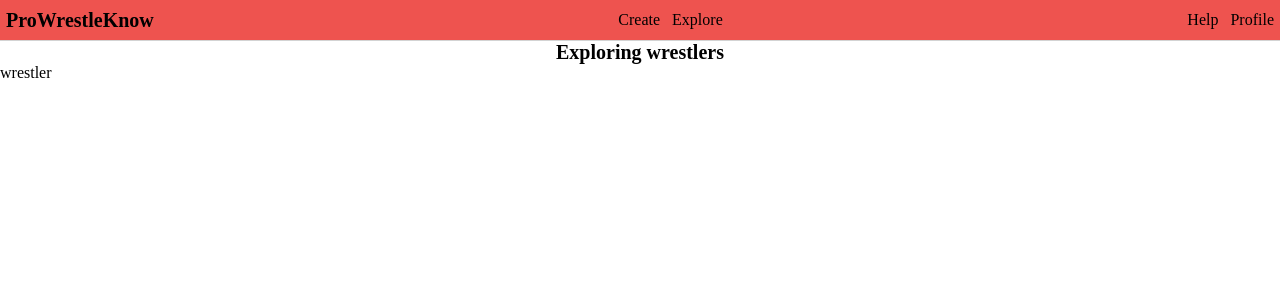
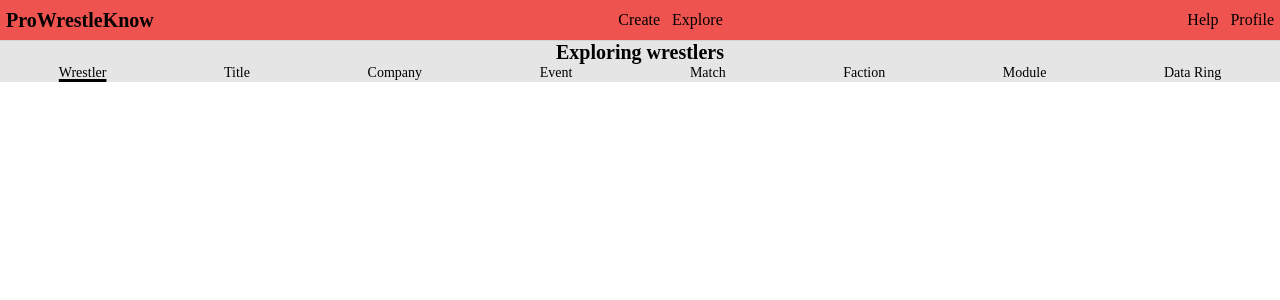
Before and after one commit to bryanmartinez1/prowrestleknow-web, a React (Vite) app in the folder frontend/: page /explore in a window 1280 px wide. Shown: the top 300 px of the page. Built offline with nearby package versions, Linux system fonts and the light colour scheme; a web font is replaced by a local one.

Commit message:
Explore Select switch between the explore options

```diff
--- a/frontend/src/components/Navbar/Navbar.tsx
+++ b/frontend/src/components/Navbar/Navbar.tsx
@@ -3,6 +3,7 @@ import "./navbar.css";
 import { useNavigate } from "react-router-dom";
 import Button from "../Buttons/Button";
 import Dropdown from "../Dropdown/Dropdown";
+import { exploreTypeOptions } from "../../defaults";
 
 function Navbar() {
   const navigate = useNavigate();
@@ -46,26 +47,9 @@ function Navbar() {
     () => navigate("/create/diagram"),
   ];
 
-  const exploreOptions: string[] = [
-    "Wrestler",
-    "Title",
-    "Company",
-    "Event",
-    "Match",
-    "Faction",
-    "Module",
-    "Data Ring",
-  ];
-  const exploreOptionsFunctions: (() => void)[] = [
-    () => navigate("/explore?type=wrestler"),
-    () => navigate("/explore?type=title"),
-    () => navigate("/explore?type=company"),
-    () => navigate("/explore?type=event"),
-    () => navigate("/explore?type=match"),
-    () => navigate("/explore?type=faction"),
-    () => navigate("/explore?type=module"),
-    () => navigate("/explore?type=dataring"),
-  ];
+  const exploreOptionsFunctions: (() => void)[] = exploreTypeOptions.map(
+    (type: string) => () => navigate(`/explore?type=${type}`)
+  );
 
   const moreOptions: string[] = ["Profile", " Help"];
   const moreOptionsFunctions: (() => void)[] = [
@@ -89,7 +73,7 @@ function Navbar() {
         />
         <Dropdown
           label="Explore"
-          options={exploreOptions}
+          options={exploreTypeOptions}
           optionFunctions={exploreOptionsFunctions}
           style={navbarButtonStyle}
           position="right"
--- a/frontend/src/defaults.ts
+++ b/frontend/src/defaults.ts
@@ -1,3 +1,13 @@
-export const defaultExploreType = "wrestler";
-export const defaultExploreQuery = "";
-export const defaultExploreQueryPreview = "Becky Lynch";
+export const defaultExploreType: string = "wrestler";
+export const exploreTypeOptions: string[] = [
+  "Wrestler",
+  "Title",
+  "Company",
+  "Event",
+  "Match",
+  "Faction",
+  "Module",
+  "Data Ring",
+];
+export const defaultExploreQuery: string = "";
+export const defaultExploreQueryPreview: string = "Becky Lynch";
--- a/frontend/src/pages/Explore/Explore.tsx
+++ b/frontend/src/pages/Explore/Explore.tsx
@@ -1,23 +1,33 @@
-import { useSearchParams } from "react-router-dom";
+import { useEffect, useState } from "react";
+import { useLocation, useSearchParams } from "react-router-dom";
 import {
+  typeToPlural,
   setExploreQuery,
-  setExploreQuerySearch,
   setExploreType,
 } from "./ExploreFunctions";
 import "./explore.css";
+import ExploreSelect from "./ExploreSelect/ExploreSelect";
 
 function Explore() {
   const [searchParams] = useSearchParams();
-  const query: string = setExploreQuery(searchParams.get("query"));
-  const exploreType: string = setExploreType(searchParams.get("type"));
-  const a = setExploreQuerySearch(query);
+  const location = useLocation();
+  const [query, setQuery] = useState<string>("");
+  const [exploreType, setType] = useState<string>("");
+
+  useEffect(() => {
+    const newQuery = setExploreQuery(searchParams.get("query"));
+    const newType = setExploreType(searchParams.get("type"));
+
+    setQuery(newQuery);
+    setType(newType);
+  }, [location.search]);
 
   return (
     <div className="ExplorePage">
-      <div className="exploringTitle">Exploring {exploreType}s</div>
-      {query}
-      {exploreType}
-      {a}
+      <div className="exploringTitle">
+        Exploring {typeToPlural(exploreType)}
+      </div>
+      <ExploreSelect selectedType={exploreType} />
     </div>
   );
 }
--- a/frontend/src/pages/Explore/ExploreFunctions.ts
+++ b/frontend/src/pages/Explore/ExploreFunctions.ts
@@ -1,23 +1,22 @@
-import { defaultExploreQuery, defaultExploreType } from "../../defaults";
+import { useNavigate, useSearchParams } from "react-router-dom";
+import {
+  defaultExploreQuery,
+  defaultExploreType,
+  exploreTypeOptions,
+} from "../../defaults";
 
 export const setExploreType = (type: string | null) => {
   const lowercaseType = type?.toLocaleLowerCase();
-  let exploreTypeOptions = [
-    "wrestler",
-    "title",
-    "company",
-    "event",
-    "match",
-    "faction",
-    "module",
-    "dataring",
-  ];
 
   if (!lowercaseType) {
     return defaultExploreType;
   }
 
-  if (exploreTypeOptions.includes(lowercaseType)) {
+  const lowerCaseTypeOptions: string[] = exploreTypeOptions.map((type) =>
+    type.toLocaleLowerCase()
+  );
+
+  if (lowerCaseTypeOptions.includes(lowercaseType)) {
     return lowercaseType;
   }
 
@@ -35,3 +34,11 @@ export const setExploreQuery = (query: string | null) => {
 export const setExploreQuerySearch = (query: string) => {
   return encodeURIComponent(query);
 };
+
+export const typeToPlural = (word: string) => {
+  if (word === "match") {
+    return word + "es";
+  }
+
+  return word + "s";
+};
--- /dev/null
+++ b/frontend/src/pages/Explore/ExploreSelect/ExploreSelect.tsx
@@ -0,0 +1,54 @@
+import { useNavigate, useSearchParams } from "react-router-dom";
+import { exploreTypeOptions } from "../../../defaults";
+import Button from "../../../components/Buttons/Button";
+import "./exploreSelect.css";
+import { setExploreType } from "../ExploreFunctions";
+
+type ExploreSelectType = {
+  selectedType: string;
+};
+
+function ExploreSelect({ selectedType }: ExploreSelectType) {
+  const navigate = useNavigate();
+  const [searchParams] = useSearchParams();
+
+  const buttonStyle: React.CSSProperties = {
+    fontSize: "14px",
+    fontFamily: "Lexend",
+    margin: 0,
+    background: "none",
+    border: "none",
+  };
+
+  const selectedStyle: React.CSSProperties = {
+    textDecoration: "underline",
+    textDecorationThickness: "3px",
+  };
+
+  const navigateExploreType = (type: string) => {
+    const query = searchParams.get("query");
+    let exploreUrl = `/explore?type=${type}`;
+    if (query) {
+      exploreUrl += `&query=${query}`;
+    }
+    navigate(exploreUrl);
+  };
+
+  return (
+    <div className="ExploreSelect">
+      {exploreTypeOptions.map((option, index) => {
+        const isSelected = selectedType === setExploreType(option);
+        return (
+          <Button
+            key={index}
+            text={option}
+            onClick={() => navigateExploreType(option)}
+            style={{ ...buttonStyle, ...(isSelected ? selectedStyle : {}) }}
+          />
+        );
+      })}
+    </div>
+  );
+}
+
+export default ExploreSelect;
--- /dev/null
+++ b/frontend/src/pages/Explore/ExploreSelect/exploreSelect.css
@@ -0,0 +1,8 @@
+.ExploreSelect {
+  width: 100%;
+  display: flex;
+  flex-direction: row;
+  flex-wrap: wrap;
+  justify-content: space-around;
+  background-color: #e5e5e5;
+}
--- a/frontend/src/pages/Explore/explore.css
+++ b/frontend/src/pages/Explore/explore.css
@@ -10,4 +10,5 @@
   width: 100%;
   display: flex;
   justify-content: center;
+  background-color: #e5e5e5;
 }
```
